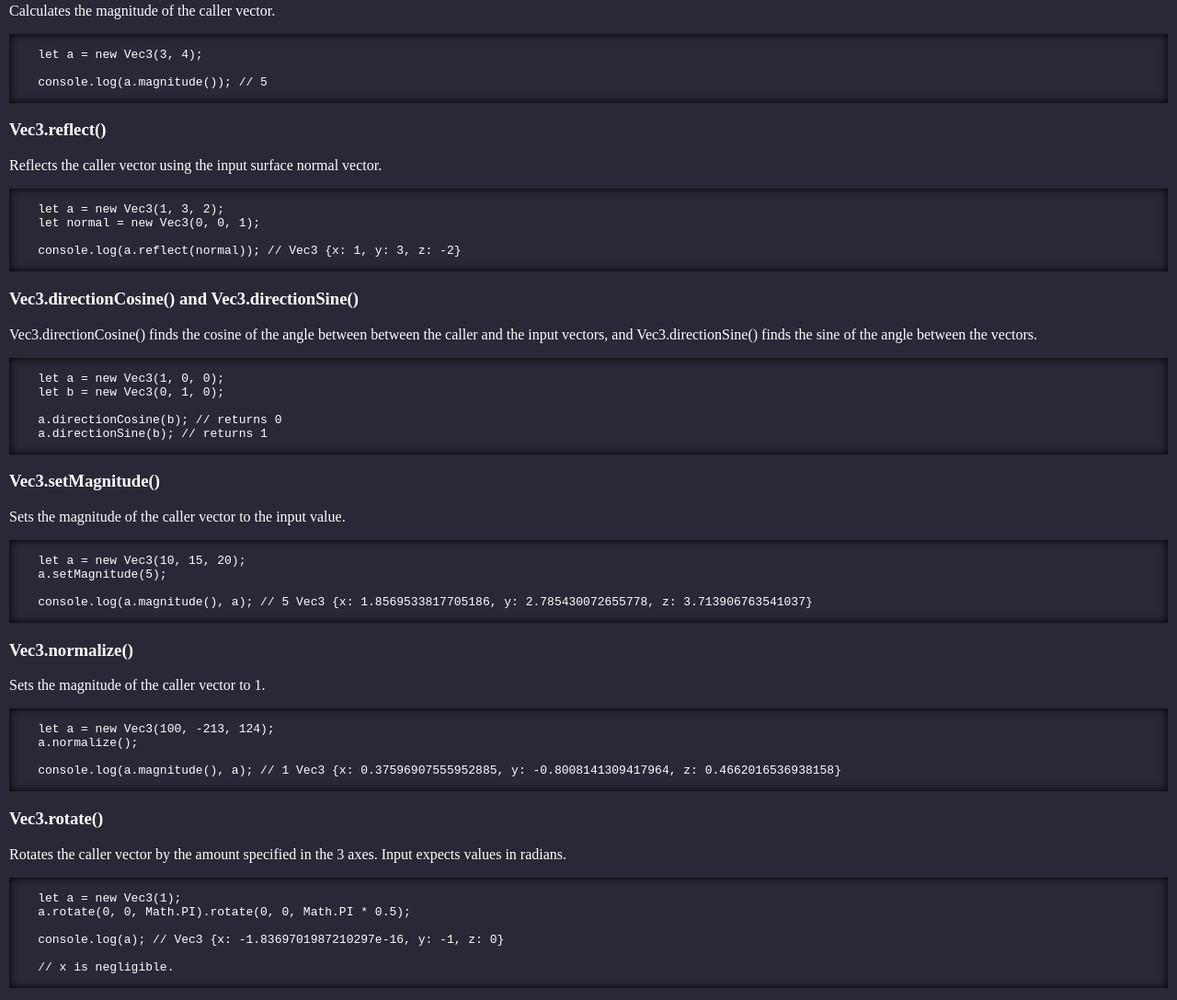
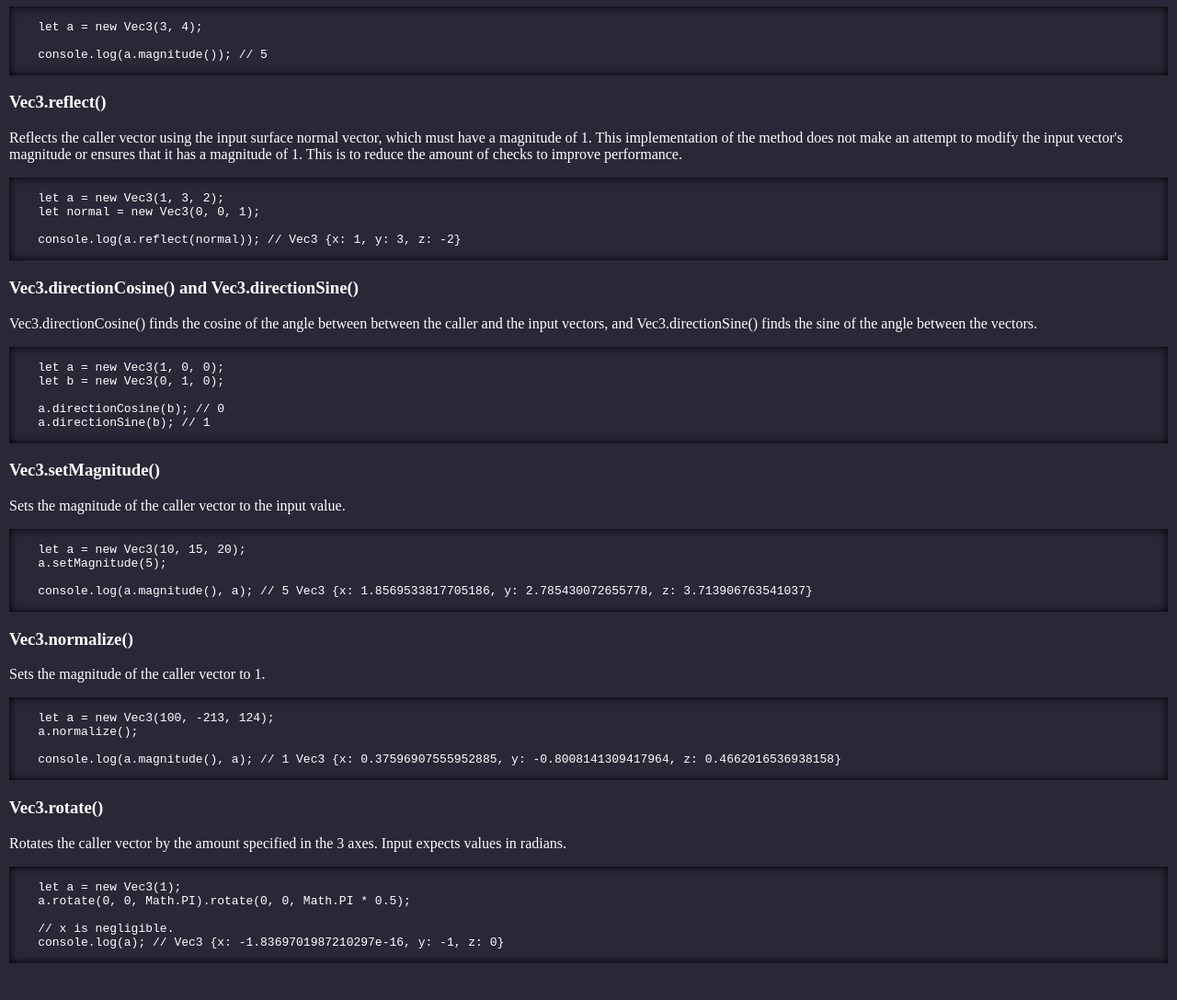
Before and after one commit to cchjimmy/Vec3JS, a plain HTML site: page index.html in a window 1280 px wide. Shown: the part 1897-2984 px from the top of the page at 92% size. After the commit the page ends 2957 px from the top, so only its background shows below. Drawn offline with Linux system fonts and the light colour scheme.

Commit message:
updated documentation

```diff
--- a/Vec3.js
+++ b/Vec3.js
@@ -1,9 +1,9 @@
 export default class Vec3 {
   /**
    *
-   * @param {number} x Magnitude in x
-   * @param {number} y Magnitude in y
-   * @param {number} z Magnitude in z
+   * @param {number} x Magnitude in x.
+   * @param {number} y Magnitude in y.
+   * @param {number} z Magnitude in z.
    */
   constructor(x = 0, y = 0, z = 0) {
     this.x = x;
@@ -12,9 +12,9 @@ export default class Vec3 {
   }
 
   /**
-   * Adds the input vector to this vector
-   * @param {Vec3} vec3 The other addend
-   * @returns
+   * Adds the input vector to this vector.
+   * @param {Vec3} vec3 The other addend.
+   * @returns {Vec3} This vector.
    */
   add(vec3) {
     this.x += vec3.x;
@@ -24,9 +24,9 @@ export default class Vec3 {
   }
 
   /**
-   * Subtracts input vector from this vector
-   * @param {Vec3} vec3 The subtrahend
-   * @returns
+   * Subtracts input vector from this vector.
+   * @param {Vec3} vec3 The subtrahend.
+   * @returns {Vec3} this vector.
    */
   subtract(vec3) {
     this.x -= vec3.x;
@@ -37,26 +37,26 @@ export default class Vec3 {
 
   /**
    * Dot product between this vector and the input vector
-   * @param {Vec3} vec3 This is the b vector in a ⋅ b
-   * @returns
+   * @param {Vec3} vec3 This is the b vector in a ⋅ b.
+   * @returns {number} The product scalar.
    */
   dot(vec3) {
     return this.x * vec3.x + this.y * vec3.y + this.z * vec3.z;
   }
 
   /**
-   * Cross product between this vector and the input vector
-   * @param {Vec3} vec3 This is the b vector in a x b
-   * @returns
+   * Cross product between this vector and the input vector.
+   * @param {Vec3} vec3 This is the b vector in a x b.
+   * @returns {Vec3} The product vector.
    */
   cross(vec3) {
-    return new Vec3(this.y * vec3.z - this.z * vec3.y, -(this.x * vec3.z - this.z * vec3.x), this.x * vec3.y - this.y * vec3.x);
+    return new Vec3(this.y * vec3.z - this.z * vec3.y, -1 * (this.x * vec3.z - this.z * vec3.x), this.x * vec3.y - this.y * vec3.x);
   }
 
   /**
-   * Multiplies each term in this vector with the input value
-   * @param {number} scalar The multiplicand
-   * @returns
+   * Multiplies each term in this vector with the input value.
+   * @param {number} scalar The multiplicand.
+   * @returns {Vec3} This vector.
    */
   multiply(scalar) {
     this.x *= scalar;
@@ -66,9 +66,9 @@ export default class Vec3 {
   }
 
   /**
-   *
+   * Sets the values in this vector to the values of the input vector.
    * @param {Vec3} vec3 Source vector to copy from
-   * @returns This vector with values from the source vector
+   * @returns {Vec3} This vector.
    */
   copy(vec3) {
     this.x = vec3.x;
@@ -78,17 +78,17 @@ export default class Vec3 {
   }
 
   /**
-   *
-   * @returns Magnitude of this vector
+   * Calculates the magnitude of this vector.
+   * @returns {number} The magnitude.
    */
   magnitude() {
     return (this.dot(this)) ** 0.5;
   }
 
   /**
-   * Reflects this vector using the input vector
-   * @param {Vec3} normal Surface normal, magnitude must be 1
-   * @returns
+   * Reflects this vector using the input vector.
+   * @param {Vec3} normal Surface normal, magnitude must be 1.
+   * @returns {Vec3} This vector.
    */
   reflect(normal) {
     // the reason for this implementation is to reduce the creation of objects to improve performance
@@ -101,18 +101,18 @@ export default class Vec3 {
   }
 
   /**
-   * Uses dot product to find cos(angle) between this vector and the input vector
-   * @param {Vec3} from A vector defining where to find cos(angle) from
-   * @returns cos(angle)
+   * Uses dot product to find cosine of the angle between this vector and the input vector.
+   * @param {Vec3} from A vector defining where to find the angle from.
+   * @returns {number} Cosine of the angle.
    */
   directionCosine(from) {
     return this.dot(from) / (this.magnitude() * from.magnitude());
   }
 
   /**
-   * Uses cross product to find sin(angle) between this vector and the input vector
-   * @param {Vec3} from A vector defining where to find sin(angle) from
-   * @returns sin(angle)
+   * Uses cross product to find sin of the angle between this vector and the input vector.
+   * @param {Vec3} from A vector defining where to find the angle from.
+   * @returns {number} Sine of the angle.
    */
   directionSine(from) {
     // credit: https://www.cuemath.com/geometry/angle-between-vectors/
@@ -120,9 +120,9 @@ export default class Vec3 {
   }
 
   /**
-   * Modifies the magnitude of this vector to the input value
-   * @param {number} magnitude Target magnitude
-   * @returns
+   * Modifies the magnitude of this vector to match the input value.
+   * @param {number} magnitude Target magnitude.
+   * @returns {Vec3} This vector.
    */
   setMagnitude(magnitude) {
     this.normalize();
@@ -133,8 +133,8 @@ export default class Vec3 {
   }
 
   /**
-   * Modifies the magnitude of this vector to 1
-   * @returns
+   * Modifies the magnitude of this vector to 1.
+   * @returns {Vec3} This vector.
    */
   normalize() {
     let m = this.magnitude();
@@ -145,10 +145,11 @@ export default class Vec3 {
   }
 
   /**
-   * Rotates the vector from the origin reference frame with unit vectors x, y, z. Input values are expected to be in radians.
-   * @param {number} rx amount of rotation about x axis
-   * @param {number} ry amount of rotation about y axis
-   * @param {number} rz amount of rotation about z axis
+   * Rotates this vector relative to its current orientation. Input values are expected to be in radians.
+   * @param {number} rx amount of rotation about x axis.
+   * @param {number} ry amount of rotation about y axis.
+   * @param {number} rz amount of rotation about z axis.
+   * @return {Vec3} This vector.
    */
   rotate(rx = 0, ry = 0, rz = 0) {
     // credit: https://en.wikipedia.org/wiki/Rotation_matrix#General_rotations
--- a/index.html
+++ b/index.html
@@ -112,7 +112,7 @@
   </code></pre>
 
     <h3 id="sub">Vec3.subtract()</h3>
-    <p>3D vector subtraction. subtract each corresponding term in x, y, z of the input vector from the caller vector.
+    <p>3D vector subtraction. Subtracts each corresponding term in x, y, z of the input vector from the caller vector.
     </p>
     <pre><code>
     let a = new Vec3(1, 0, 0);
@@ -138,9 +138,7 @@
     let a = new Vec3(1, 0, 0);
     let b = new Vec3(0, 1, 0);
 
-    console.log(a.cross(b)) // Vec3 {x: 0, y: -0, z: 1}
-
-    // y is -0 because of the sign matrix
+    console.log(a.cross(b)) // Vec3 {x: 0, y: 0, z: 1}
   </code></pre>
 
     <h3 id="mul">Vec3.multiply()</h3>
@@ -171,7 +169,7 @@
   </code></pre>
 
     <h3 id="ref">Vec3.reflect()</h3>
-    <p>Reflects the caller vector using the input surface normal vector.</p>
+    <p>Reflects the caller vector using the input surface normal vector, which must have a magnitude of 1. This implementation of the method does not make an attempt to modify the input vector's magnitude or ensures that it has a magnitude of 1. This is to reduce the amount of checks to improve performance.</p>
     <pre><code>
     let a = new Vec3(1, 3, 2);
     let normal = new Vec3(0, 0, 1);
@@ -186,8 +184,8 @@
     let a = new Vec3(1, 0, 0);
     let b = new Vec3(0, 1, 0);
 
-    a.directionCosine(b); // returns 0
-    a.directionSine(b); // returns 1
+    a.directionCosine(b); // 0
+    a.directionSine(b); // 1
     </code></pre>
 
     <h3 id="set">Vec3.setMagnitude()</h3>
@@ -214,9 +212,8 @@
     let a = new Vec3(1);
     a.rotate(0, 0, Math.PI).rotate(0, 0, Math.PI * 0.5);
 
+    // x is negligible.
     console.log(a); // Vec3 {x: -1.8369701987210297e-16, y: -1, z: 0}
-
-    // x is negligible.
   </code></pre>
   </section>
 </body>
--- a/main.js
+++ b/main.js
@@ -36,7 +36,26 @@ import Vec3 from './Vec3.js';
       });
     }
 
+    let c, d, e, f;
+    let time1 = measureFunc(()=>{
+      let a = new Vec3(1, 3**0.5);
+      let b = new Vec3(1, 0);
+      c=a.directionCosine(b);
+      d=a.directionSine(b);
+    })
+    let time2 = measureFunc(()=>{
+      let a = Math.PI/3;
+      e=Math.cos(a);
+      f=Math.sin(a);
+    })
+    console.log(`Below shows the performance and results of Vec3.directionSine() and Vec3.directionCosine() vs Math.sin() and Math.cosine() with 60 degrees or pi / 3.\n\nVec3\nTime: ${time1} ms\nCosine: ${c}\nSine: ${d}\n\nMath\nTime: ${time2} ms\nCosine: ${e}\nSine: ${f}`)
     update();
+  }
+
+  function measureFunc(func) {
+    let past = performance.now();
+    func();
+    return performance.now() - past;
   }
 
   function update() {
```
